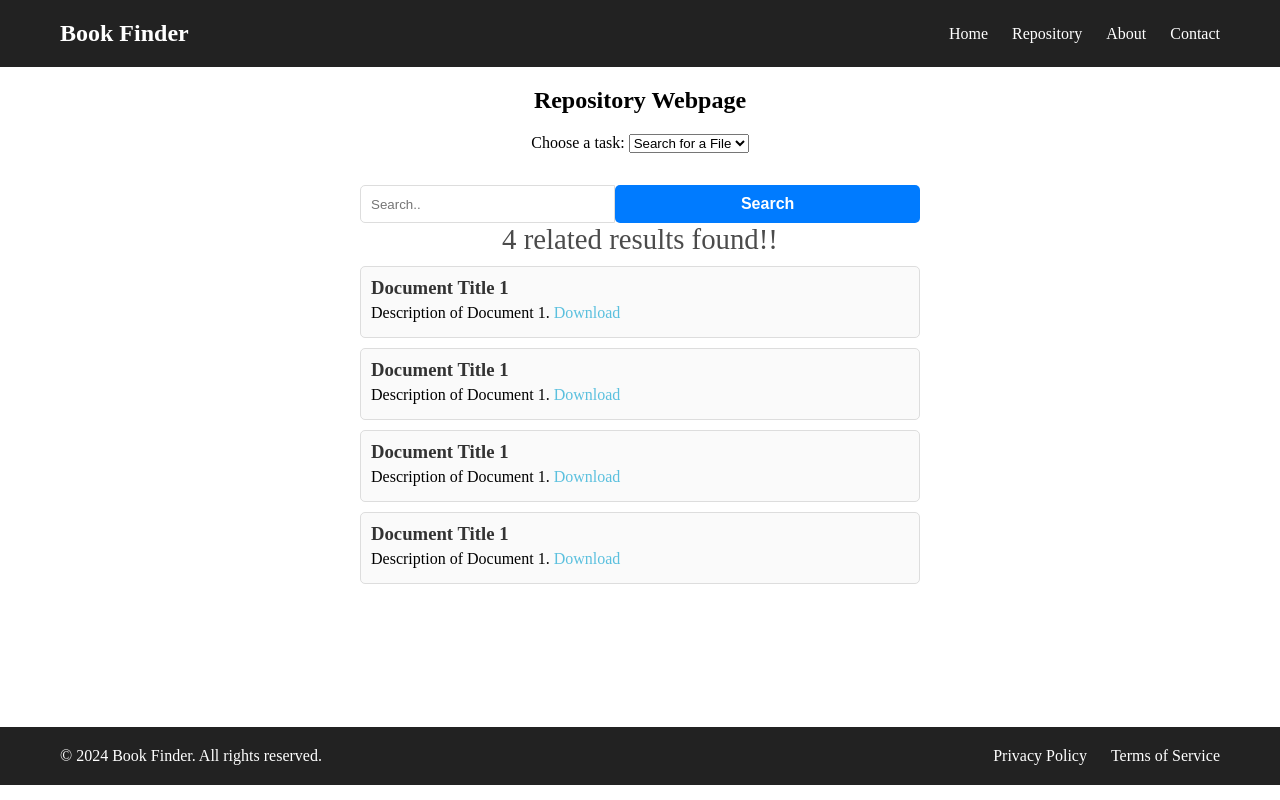
After one commit to AmanCodeScript/BookFinder-Hub, a Django app: page /repository/ in a window 1280 px wide. The commit adds this page. Run offline with Django 5.2, Linux system fonts and the light colour scheme.

Commit message:
Add files via upload

```diff
--- a/BookFinder_Hub/BookFinder_Hub/functions.py
+++ b/BookFinder_Hub/BookFinder_Hub/functions.py
@@ -9,6 +9,7 @@ HEADERS = {
 }
 
 
+'''
 def amazon_scrap(book="", author="", publisher=""):
     products = {'site': 'flipkart', 'items': 0, 'name': [], 'price':[], 'desc':[], 'link': []}
     route = "https://www.amazon.in/s?k="
@@ -18,7 +19,7 @@ def amazon_scrap(book="", author="", publisher=""):
         return None
 
     return None
-
+'''
 
 def flipkart_scrap(book="", author="", publisher=""):
     products = {'site': 'flipkart', 'items': 0, 'name': [], 'price':[], 'desc':[], 'link': []}
--- a/BookFinder_Hub/BookFinder_Hub/urls.py
+++ b/BookFinder_Hub/BookFinder_Hub/urls.py
@@ -15,10 +15,11 @@ Including another URLconf
     2. Add a URL to urlpatterns:  path('blog/', include('blog.urls'))
 """
 from django.contrib import admin
-from django.urls import path
+from django.urls import path, include
 from BookFinder_Hub import views
 
 urlpatterns = [
     path('admin/', admin.site.urls),
-    path('', views.home)
+    path('', include('repository_app.urls')),
+    path('', views.home),
 ]
--- /dev/null
+++ b/BookFinder_Hub/repository_app/admin.py
@@ -0,0 +1,3 @@
+from django.contrib import admin
+
+# Register your models here.
--- /dev/null
+++ b/BookFinder_Hub/repository_app/apps.py
@@ -0,0 +1,6 @@
+from django.apps import AppConfig
+
+
+class RepositoryAppConfig(AppConfig):
+    default_auto_field = 'django.db.models.BigAutoField'
+    name = 'repository_app'
--- /dev/null
+++ b/BookFinder_Hub/repository_app/templates/repository.html
@@ -0,0 +1,69 @@
+<!DOCTYPE html>
+<html lang="en">
+<head>
+    <meta charset="UTF-8">
+    <meta name="viewport" content="width=device-width, initial-scale=1.0">
+    <link rel="stylesheet" href="../../static/styles.css">
+    <script src="../../static/script.js"></script>
+</head>
+<body>
+    {% include "header.html" %}
+
+    <div class="repo-container">
+
+        <h1>Repository Webpage</h1>
+
+        <div class="option-menu">
+                <label for="task-select">Choose a task:</label>
+                <select id="task-select" onchange="toggleForms()">
+                    <option value="select">Select an option</option>
+                    <option value="upload">Upload a File</option>
+                    <option value="search" selected>Search for a File</option>
+                </select>
+        </div>
+
+
+        <div id="upload-form" class="task-form" style="display: none;">
+            <form action="#" method="post" enctype="multipart/form-data" class="repo-form">
+                {% csrf_token %}
+                <div class="repo-form-group">
+                    <label for="title">Title:</label>
+                    <input type="text" id="title" name="title" required>
+                </div>
+                <div class="repo-form-group">
+                    <label for="file">File:</label>
+                    <input type="file" id="file" name="file" accept=".pdf" required>
+                </div>
+                <div class="repo-form-group">
+                    <input type="submit" value="Upload" id="upload">
+                </div>
+            </form>
+        </div>
+
+        <div id="search-form" class="task-form" style="display: block;">
+            <div class="search-container">
+                <input type="text" placeholder="Search.." name="search" class="search-input">
+                <button type="submit" class="search-btn">Search</button>
+            </div>
+
+            <div class="search-results" id="search-results">
+                <div class="search-message">
+                    {% if books|length == 0 %}No result found{% else %}{{books|length}} related results found!!{% endif %}
+                </div>
+
+                {% for book in books %}
+                <div class="result-item">
+                    <h3>Document Title 1</h3>
+                    <p>Description of Document 1. <a href="#">Download</a></p>
+                </div>
+                {% endfor %}
+            </div>
+        </div>
+
+    </div>
+
+    {% include "footer.html" %}
+
+</body>
+
+</html>
--- /dev/null
+++ b/BookFinder_Hub/repository_app/tests.py
@@ -0,0 +1,3 @@
+from django.test import TestCase
+
+# Create your tests here.
--- /dev/null
+++ b/BookFinder_Hub/repository_app/urls.py
@@ -0,0 +1,6 @@
+from django.urls import path
+from . import views
+
+urlpatterns = [
+    path('repository/', views.repository, name='repository'),
+]
--- /dev/null
+++ b/BookFinder_Hub/repository_app/views.py
@@ -0,0 +1,7 @@
+from django.shortcuts import render, redirect
+from .models import Repository
+# Create your views here.
+
+
+def repository(request):
+    return render(request, 'repository.html', {'books': [1, 2, 3, 4]})
--- a/BookFinder_Hub/static/script.js
+++ b/BookFinder_Hub/static/script.js
@@ -1,30 +1,16 @@
-/**
-    jsondata = {
-        'sites': [
-            {
-                'site': string,
-                'items': number,
-                'name': list,
-                'price': list,
-                'desc': list,
-                'link': list,
-            },
-        ],
+function toggleForms() {
+    var taskSelect = document.getElementById("task-select");
+    var uploadForm = document.getElementById("upload-form");
+    var searchForm = document.getElementById("search-form");
+
+    if(taskSelect.value == "select") {
+        uploadForm.style.display = "none";
+        searchForm.style.display = "none";
+    } else if (taskSelect.value == "upload") {
+        uploadForm.style.display = "block";
+        searchForm.style.display = "none";
+    } else if (taskSelect.value == "search") {
+        uploadForm.style.display = "none";
+        searchForm.style.display = "block";
     }
-*/
-
-for(let key in jsondata) {
-    var n = "";
-
-    for(let i  in jsondata[key]) {
-        var s = jsondata[key][i];
-        if(s != null) {
-            n = s.site;
-            for(let j = 0; j < s.items; ++j) {
-                document.getElementById('price').innerHTML = "<p>"+ s.price[j]+"</p>";
-            }
-        }
-    }
-
-    document.getElementById('site').innerHTML = `<p>${s.price[j]}</p>`;
 }
--- a/BookFinder_Hub/static/styles.css
+++ b/BookFinder_Hub/static/styles.css
@@ -164,11 +166,143 @@ button[type="submit"]:hover {
 
 
 
+/******************************************************************************************************/
+/*************************** Repository Styling ********************************/
+/******************************************************************************************************/
+.repo-container {
+    max-width: 600px;
+    min-height: 80vh;
+    margin: auto;
+    padding: 20px;
+    background-color: #fff;
+    border-radius: 8px;
+}
 
-/******************************************************************************************************/
-/*************************** body styling end here********************************/
-/******************************************************************************************************/
+.repo-container h1{
+    text-align: center;
+}
 
+.option-menu {
+    margin-top: 20px;
+    text-align: center;
+}
+
+.task-form {
+    margin-top: 2em;
+    width: 100%;
+    max-height: fit-content;
+    padding: auto;
+    border-radius: 0.8em;
+}
+
+.repo-form-group {
+    margin-bottom: 15px;
+}
+
+.repo-form-group label {
+    display: block;
+    margin-bottom: 5px;
+    color: #555;
+    font-weight: bold;
+}
+
+.repo-form-group input[type="text"], .repo-form-group input[type="file"] {
+    width: 100%;
+    padding: 10px;
+    margin: 5px 0 10px 0;
+    border: 1px solid #ccc;
+    border-radius: 4px;
+    box-sizing: border-box;
+}
+
+#upload {
+    width: 100%;
+    padding: 10px;
+    background-color: #007BFF;
+    border: none;
+    border-radius: 4px;
+    color: white;
+    font-size: 16px;
+    cursor: pointer;
+    transition: background-color 0.3s ease;
+}
+
+#upload:hover {
+    background-color: #0056b3;
+}
+
+.repo-form-group input[type="file"]::file-selector-button {
+    background-color: #007BFF;
+    color: white;
+    border: none;
+    padding: 10px;
+    cursor: pointer;
+    border-radius: 4px;
+    transition: background-color 0.3s ease;
+}
+
+.repo-form-group input[type="file"]::file-selector-button:hover {
+    background-color: #0056b3;
+}
+
+.search-container {
+    display: flex;
+    justify-content: center;
+    margin-top: 20px;
+}
+
+.search-input {
+    padding: 10px;
+    width: 80%;
+    border: 1px solid #ddd;
+    border-radius: 5px 0 0 5px;
+    outline: none;
+}
+
+.search-btn {
+    padding: 10px;
+    background-color: #5bc0de;
+    color: white;
+    border: 1px solid #5bc0de;
+    border-radius: 0 5px 5px 0;
+    cursor: pointer;
+}
+
+.search-btn:hover {
+    background-color: #31b0d5;
+}
+
+.search-results .search-message{
+    text-align: center;
+    font-size: 1.8rem;
+    opacity: 0.7;
+}
+
+.result-item {
+    padding: 10px;
+    margin: 10px 0;
+    border: 1px solid #ddd;
+    border-radius: 5px;
+    background-color: #fafafa;
+}
+
+.result-item h3 {
+    margin: 0;
+    color: #333;
+}
+
+.result-item p {
+    margin: 5px 0;
+}
+
+.result-item a {
+    color: #5bc0de;
+    text-decoration: none;
+}
+
+.result-item a:hover {
+    text-decoration: underline;
+}
 /*************************** Styling the footer ********************************/
 footer {
     background-color: #222;
--- a/BookFinder_Hub/templates/header.html
+++ b/BookFinder_Hub/templates/header.html
@@ -3,7 +3,8 @@
         <h1>Book Finder</h1>
         <nav>
             <ul>
-                <li><a href="#">Home</a></li>
+                <li><a href="/">Home</a></li>
+                <li><a href="/repository">Repository</a></li>
                 <li><a href="#">About</a></li>
                 <li><a href="#">Contact</a></li>
             </ul>
```
Also changed, not shown: other parts of BookFinder_Hub/static/styles.css (+20 -18 lines), BookFinder_Hub/BookFinder_Hub/settings.py (+7 -3 lines), BookFinder_Hub/BookFinder_Hub/views.py (+5 -5 lines), BookFinder_Hub/repository_app/models.py (added, +7 -0 lines), BookFinder_Hub/templates/index.html (+11 -18 lines), BookFinder_Hub/repository_app/__init__.py (added), BookFinder_Hub/repository_app/migrations/__init__.py (added).
